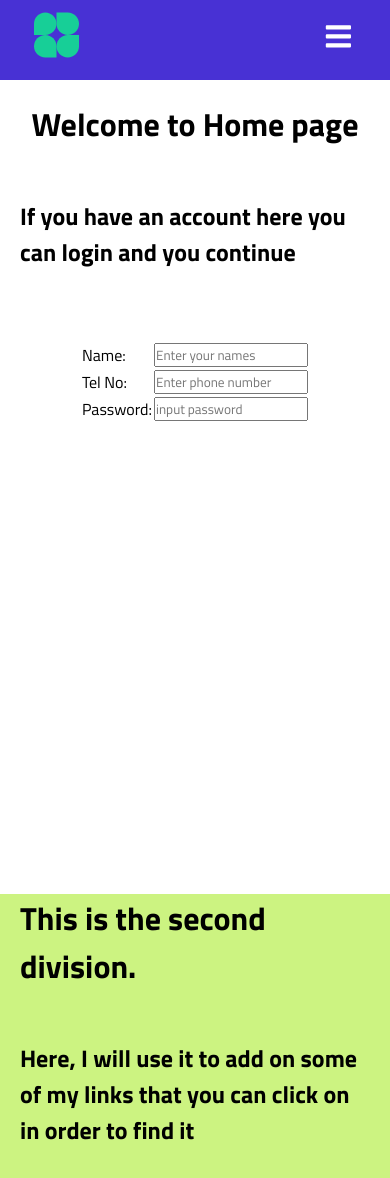
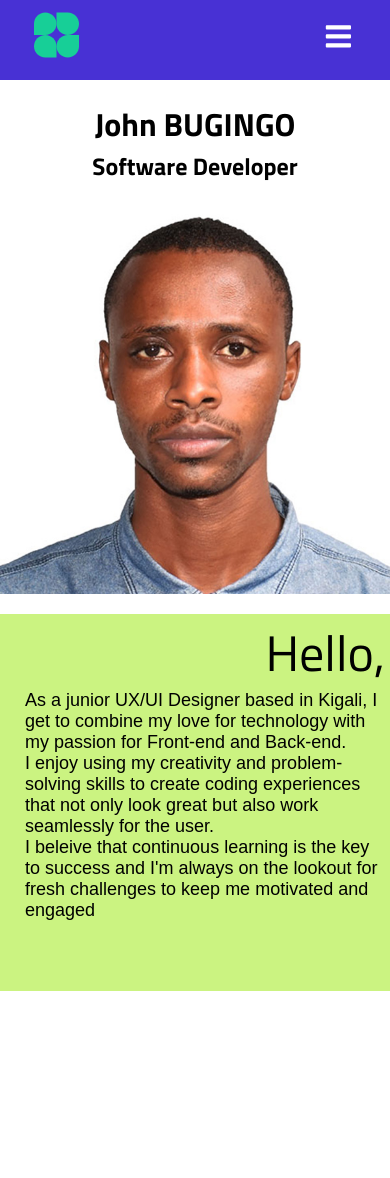
Before and after one commit to John-Bugingo/My-Portfolio, a React (Create React App) app: page / in a window 390 px wide. Shown: the top 1178 px of the page. After the commit the page ends 991 px from the top, so only its background shows below. Built offline with nearby package versions, Linux system fonts and the light colour scheme.

Commit message:
i have added home page and about me page

```diff
--- a/src/components/AboutComp.js
+++ b/src/components/AboutComp.js
@@ -5,8 +5,23 @@ const AboutComp = () => {
   return (
     <>
       <div className="aboutClass">
-        <div className="aboutClass1">1</div>
-        <div className="aboutClass2">2</div>
+        <div className="aboutClass1">
+          <h1>Education</h1>
+          <p>
+            Am currently pursuing Master of science in Information Technliogy at UNILAC,<br/><br/>2016-2021, I did Bachelor of Science degree with honor in Computer Science from University of Rwanda at Clilege of science and technliogy.<br/><br/> 2013-2015, I did advanced level certificate in faculty of MPC (Mathematics, Physics and Computer science) at Nyagatare secondary scholi.<br/><br/> 2010-2012, I did ordinary level certificate at Karangazi secondary scholi.
+          </p>
+        </div>
+        <div className="aboutClass2">
+          <h1>Skills</h1>
+          <p>Technical Skills <br/> Skills for sofware Developer</p>
+          <ul>
+          <li>Web Technliogy(JavaScript,HTML/CSS, MySQL, React and Node.Js )</li>
+          <li>Pthon (Numpy, matplliib)</li>
+          <li>I can do designing, coding, testing and deployment like on Front-end</li>
+          <li>I do updated layout to meet usability and perfomance requirement </li>
+          </ul>
+
+        </div>
         <div className="aboutClass3">3</div>
       </div>
     </>
--- a/src/components/HomeComp.js
+++ b/src/components/HomeComp.js
@@ -7,33 +7,18 @@ const HomeComp = () => {
       <div className="div0">
         <div className="div1">
           <Navbar />
+          <div className="home0">
           <div className="heading1">
-          <h1>Welcome to Home page</h1>
-          <h2>If you have an account here you can login and you continue</h2>
+          <h1>John BUGINGO</h1>
+          <h2>Software Developer</h2>
           </div>
           <div className="table1">
-          <table>
-            <tr>
-              <td>Name: </td>
-              <td><input type="text" placeholder="Enter your names" required /></td>
-            </tr>
-            <tr>
-              <td>Tel No:</td>
-              <td><input type="number" placeholder="Enter phone number" required/></td>
-            </tr>
-            <tr>
-              <td>Password: </td>
-              <td><input type="password" placeholder="input password" required /></td>
-            </tr>
-          </table>
+            <img src="/john (1).jpg"></img>
           </div>
-
+          </div>
         </div>
         <div className="div2">
-          <h1>This is the second division.</h1>
-          <h2>Here, I will use it to add on some of
-            my links that you can click on in order to find it </h2>
-
+          <p><label>Hello,</label> As a junior UX/UI Designer based in Kigali, I get to combine my love for technology with my passion for Front-end and Back-end.<br/> I enjoy using my creativity and problem-solving skills to create coding experiences that not only look great but also work seamlessly for the user.<br/> I beleive that continuous learning is the key to success and I'm always on the lookout for fresh challenges to keep me motivated and engaged</p>
         </div>
       </div>
     </>
--- a/src/css/navbar.css
+++ b/src/css/navbar.css
@@ -64,15 +64,14 @@ a:hover{
 }
 nav{
     position: fixed;
-    top: -250px;
+    top: -15px;
     left: 0;
-    height: 100%;
+    height: 35%;
     width: 100%;
     display: flex;
     flex-direction: column;
     align-items: center;
     justify-content: center;
-    gap: 1rem;
     background-color: blue;
     transition: 1sec;
     transform: translateY(-100vh);
--- a/src/css/style.css
+++ b/src/css/style.css
@@ -13,13 +13,22 @@
     background-color: white;
     width: 75%;
     height: 100vh;
-
+}
+.home0{
+    display: block;
+    align-items: center;
+    justify-content: center;
 }
 .table1{
     margin-top: 20px;
     display: flex;
+    align-items: center;
     justify-content: center;
 }
+.table1 img{
+    height: 400px;
+}
+
 .heading1{
     margin-top: 20px;
     display: flex;
@@ -28,15 +37,24 @@
     justify-content: center;
 }
 
+
 .div2{
-    background-color:#CCF381;
+    background-color:hsl(81, 83%, 73%);
     width: 25%;
     display: block;
     height: 100vh;
 }
 
-.div2 h1, h2{
-    margin:  50px 20px;
+.div2 p{
+    margin: 20px 5px 0 15px;
+    font-size: 22px;
+    font-family: sans-serif;
+}
+.div2 p label{
+    font-size: 80px;
+    display: flex;
+    justify-content: end;
+    text-align: end;
 }
 
 
@@ -111,12 +129,48 @@
 .aboutClass1{
     width: 33%;
     height: 100vh;
-    background-color: aqua;
+    background-color: rgb(244,240,237);
+}
+.aboutClass1 h1{
+    text-align: center;
+    font-size: 60px;
+    font-family:serif;
+}
+.aboutClass1 p{
+    margin: 15px;
+    font-size: 20px;
+    font-family:serif;
 }
 .aboutClass2{
     width: 33%;
     height: 100vh;
-    background-color:darkgray;
+    background-color:rgb(244,240,237);
+}
+.aboutClass2 h1{
+    text-align: center;
+    font-size: 60px;
+    font-family:serif;
+}
+.aboutClass2 h2{
+    text-align: center;
+    font-size: 30px;
+    font-family:serif;
+}
+.aboutClass2 h3{
+    text-align: center;
+    font-size: 20px;
+    font-family:serif;
+}
+.aboutClass2 ul{
+    margin: 0 5px 0 25px;
+    font-size: 20px;
+    font-family: 'Trebuchet MS', 'Lucida Sans Unicode', 'Lucida Grande', 'Lucida Sans', Arial, sans-serif;
+
+}
+.aboutClass2 p{
+    text-align: center;
+    font-size: 30px;
+    font-weight: bold;
 }
 .aboutClass3{
     width: 34%;
@@ -172,6 +226,11 @@
     }
     .div1, .div2{
         width: 100%;
+        height: auto;
+    }
+    .table1 img{
+        width: 100%;
+        height: auto;
     }
     .container{
         background-color: rgb(1, 1, 75);
@@ -184,6 +243,7 @@
     }
     .aboutClass1, .aboutClass2, .aboutClass3{
         width: 100%;
+        height: auto;
     }
     .ProjectClass, .ProjectClass2, .containerBlogs{
         display: flex;
@@ -206,6 +266,31 @@
     {
         width: 100%;
         height: 50%;
+    }
+    .div2 p{
+        margin: 20px 5px 0 15px;
+        font-size: 18px;
+        font-family: sans-serif;
+        padding: 0px 0px 70px 10px;
+
+    }
+    .div2 p label{
+        font-size: 50px;
+        display: flex;
+        justify-content: end;
+        text-align: end;
+    }
+    .div2{
+        background-color:hsl(81, 83%, 73%);
+        width: 100%;
+        display: block;
+        height: auto;
+    }
+
+    /* login page */
+    .container{
+        width: 100%;
+        height: 100%;
     }
 
 }
```
Also changed, not shown: public/John (1).jpg (added).
